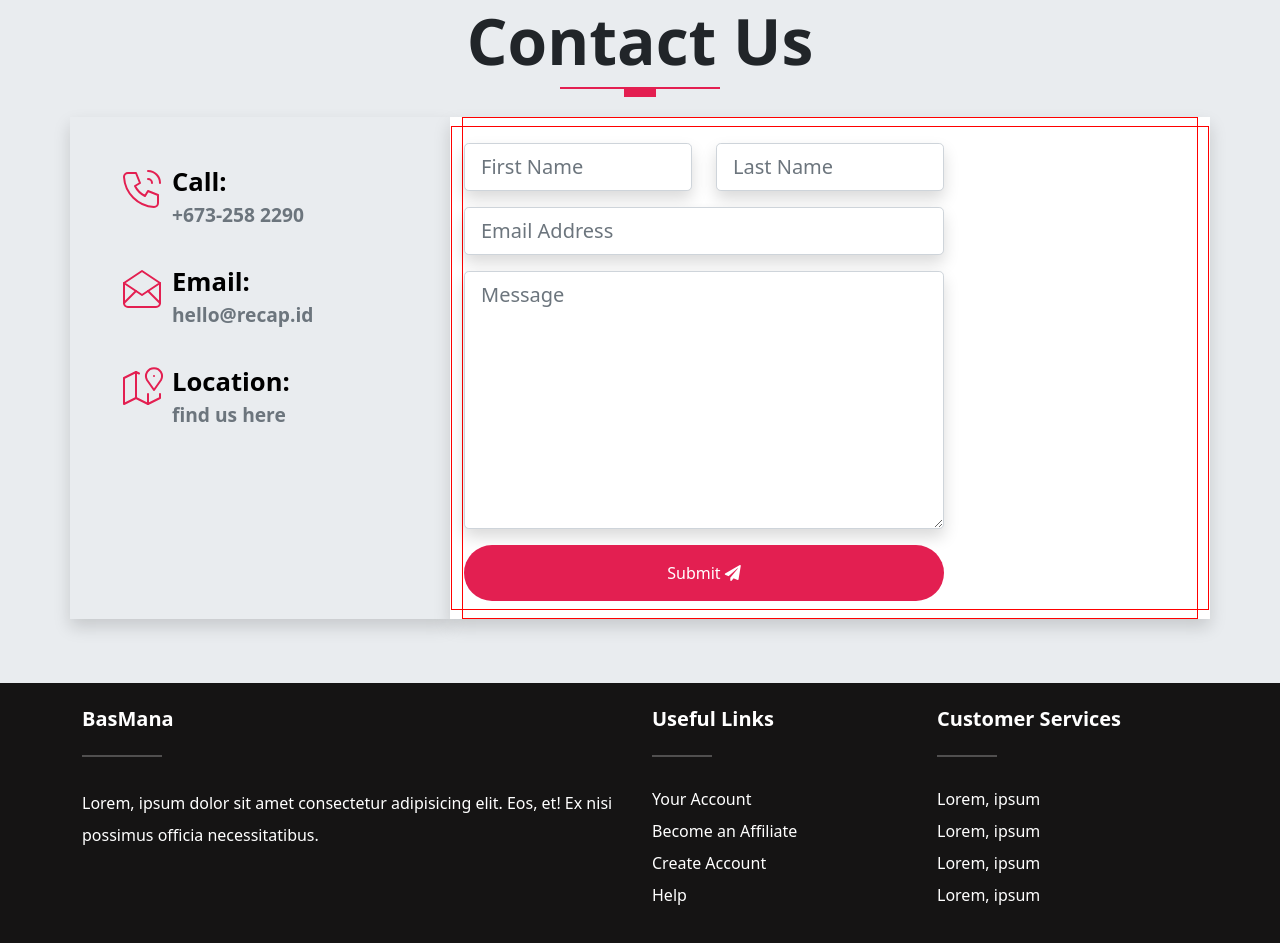
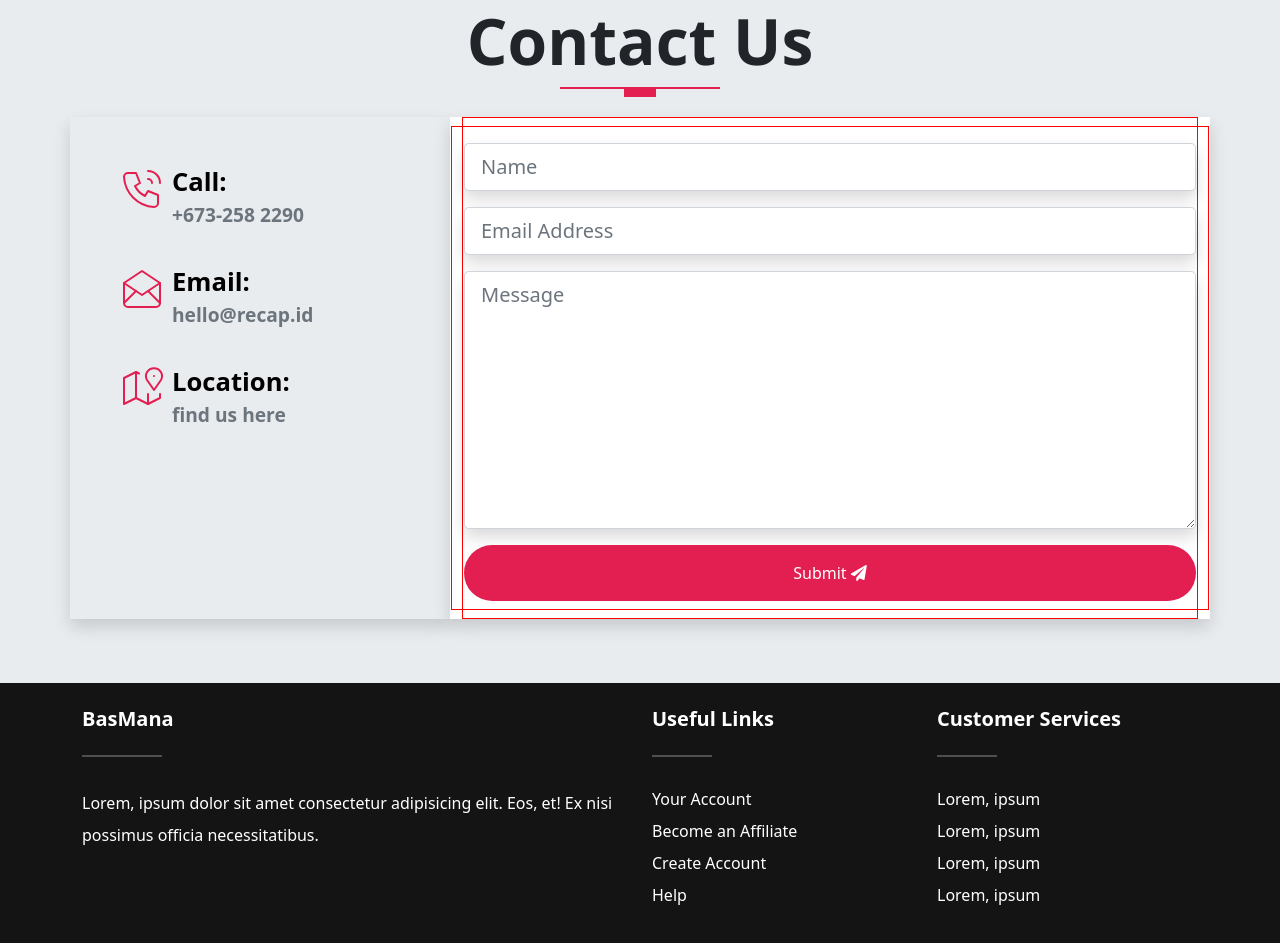
Before and after one commit to mrjiahoe/basmana-landing, a website: page index.html in a window 1280 px wide. Shown: the part 4409-5352 px from the top of the page. Drawn offline with nearby package versions, Linux system fonts and the light colour scheme.

Commit message:
combined first, last name to name. fixed col

```diff
--- a/index.html
+++ b/index.html
@@ -441,26 +441,23 @@
 						</div>
 					</div>
 				</div>
-				<div class="col-10 col-lg-8 col-md-6 bg-white shadow">
+				<div class="col-10 col-lg-8 col-md-8 bg-white shadow">
 					<div class="form custom-form">
 						<form action="#" class="row custom-form">
-							<div class="col-lg-4 col-md-6 mb-2 mt-2">
-								<input type="text" placeholder="First Name" id="inputFirstName"
+
+							<div class="mb-2 mt-2">
+								<input type="text" placeholder="Name" id="inputName"
 									class="shadow form-control-lg form-control">
 							</div>
-							<div class="col-lg-4 col-md-6 mb-2 mt-2">
-								<input type="text" placeholder="Last Name" id="inputLastName"
-									class="shadow form-control-lg form-control">
-							</div>
-							<div class="col-lg-8 mb-2 mt-2">
+							<div class="mb-2 mt-2">
 								<input type="email" placeholder="Email Address" id="inputEmail"
 									class="shadow form-control-lg form-control">
 							</div>
-							<div class="col-lg-8 mb-2 mt-2">
+							<div class="mb-2 mt-2">
 								<textarea name="message" placeholder="Message" id="message" rows="8"
 									class="shadow form-control-lg form-control"></textarea>
 							</div>
-							<div class="col-lg-8 text-center d-grid mt-2">
+							<div class="text-center d-grid mt-2">
 								<button type="button" class="btn btn-primary rounded-pill pt-3 pb-3">
 									Submit
 									<i class="fas fa-paper-plane"></i>
```
